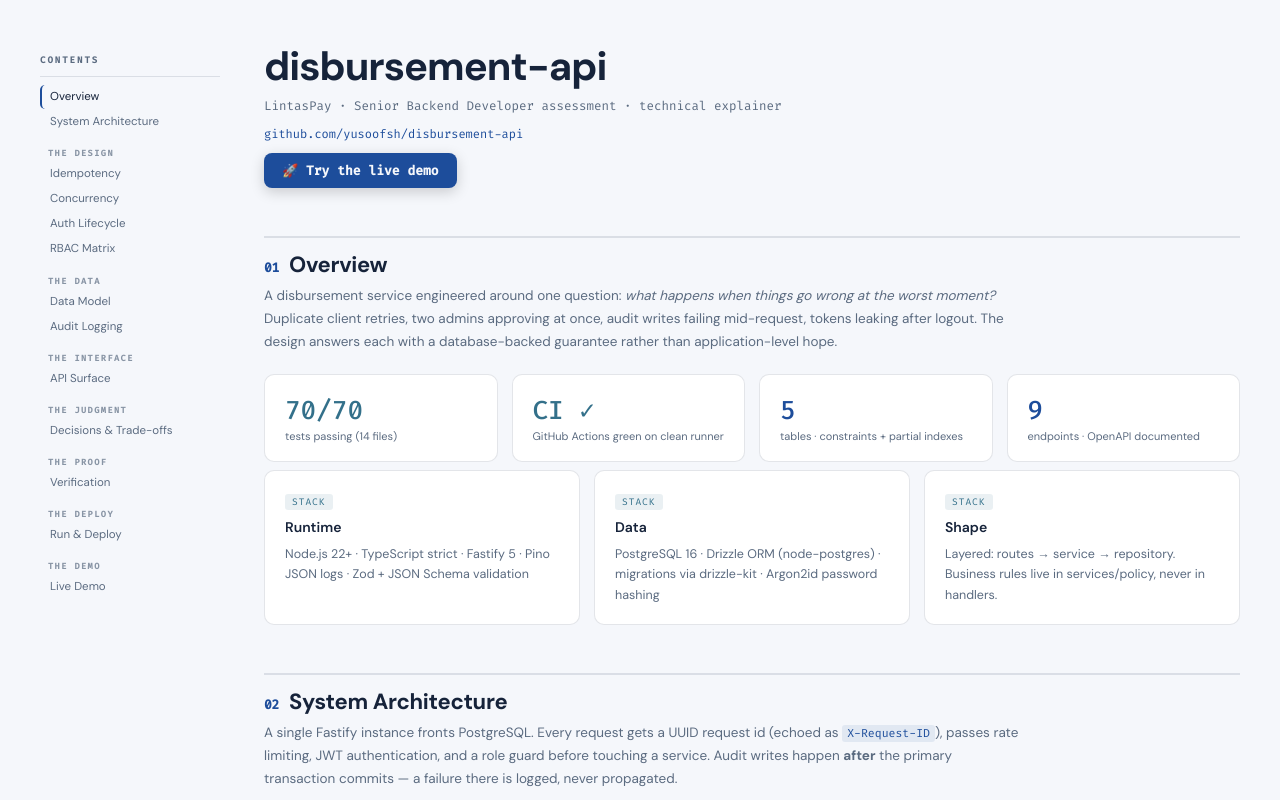
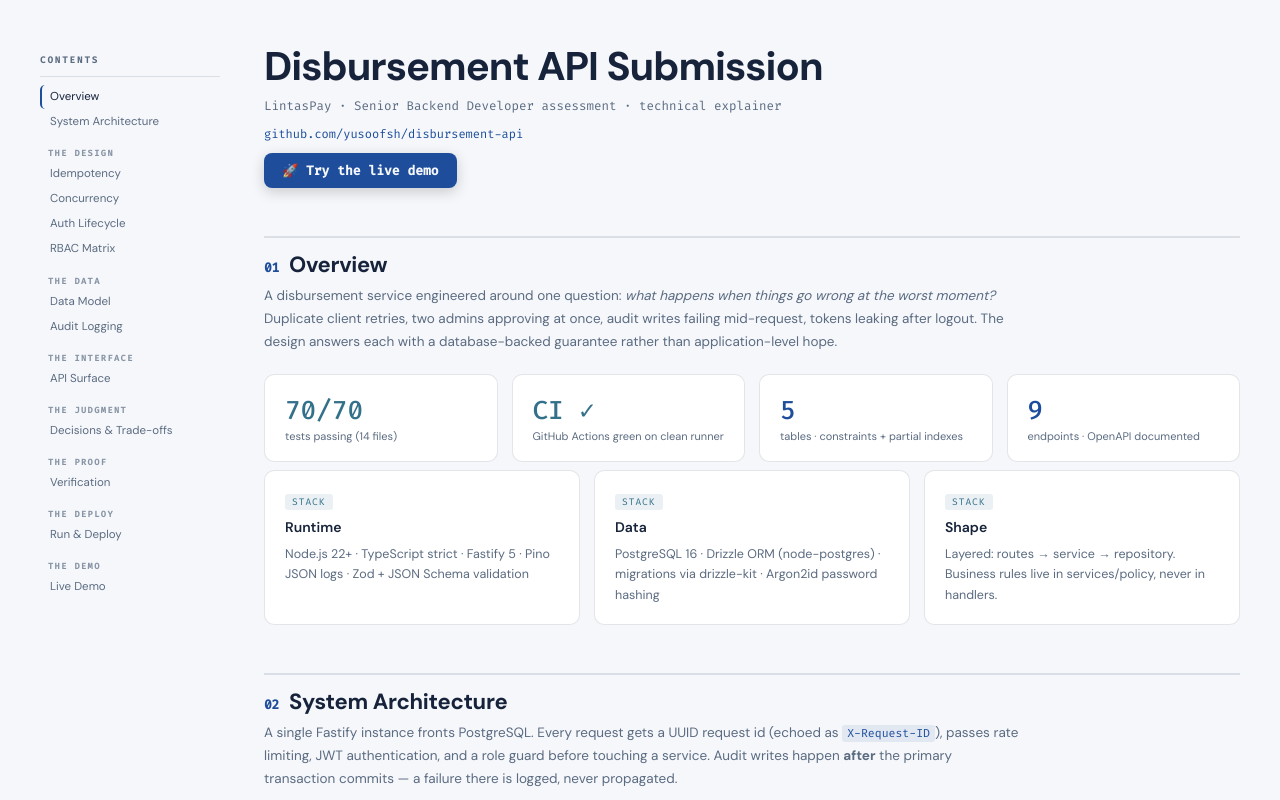
Before and after one commit to yusoofsh/disbursement-api, a website: page docs/index.html in a window 1280 px wide. Shown: the top 800 px of the page. Drawn offline with Linux system fonts and the light colour scheme; no server answers.

Commit message:
Update title and footer for consistency

```diff
--- a/docs/index.html
+++ b/docs/index.html
@@ -3,7 +3,7 @@
 <head>
 <meta charset="UTF-8">
 <meta name="viewport" content="width=device-width, initial-scale=1.0">
-<title>disbursement-api — Technical Explainer</title>
+<title>Disbursement API Submission — Technical Explainer</title>
 <link rel="preconnect" href="https://fonts.googleapis.com">
 <link rel="preconnect" href="https://fonts.gstatic.com" crossorigin>
 <link href="https://fonts.googleapis.com/css2?family=DM+Sans:wght@400;500;600;700&family=Fira+Code:wght@400;500&display=swap" rel="stylesheet">
@@ -408,7 +408,7 @@
 
   <div class="main">
 
-    <h1 class="animate" style="--i:0">disbursement-api</h1>
+    <h1 class="animate" style="--i:0">Disbursement API Submission</h1>
     <p class="subtitle animate" style="--i:1">LintasPay · Senior Backend Developer assessment · technical explainer</p>
     <p class="animate" style="--i:2"><a class="repo-link" href="https://github.com/yusoofsh/disbursement-api">github.com/yusoofsh/disbursement-api</a></p>
     <p class="animate" style="--i:3"><a class="demo-cta" href="#s-demo">🚀 Try the live demo</a></p>
@@ -886,7 +886,7 @@ pnpm test          <span class="c"># 70 tests</span></pre>
     </div>
 
     <footer>
-      disbursement-api · Fastify 5 + PostgreSQL 16 + Drizzle · 70/70 tests · CI green · generated as a self-contained explainer
+      Disbursement API Submission · Fastify 5 + PostgreSQL 16 + Drizzle · 70/70 tests · CI green · generated as a self-contained explainer
     </footer>
 
   </div><!-- /main -->
```
